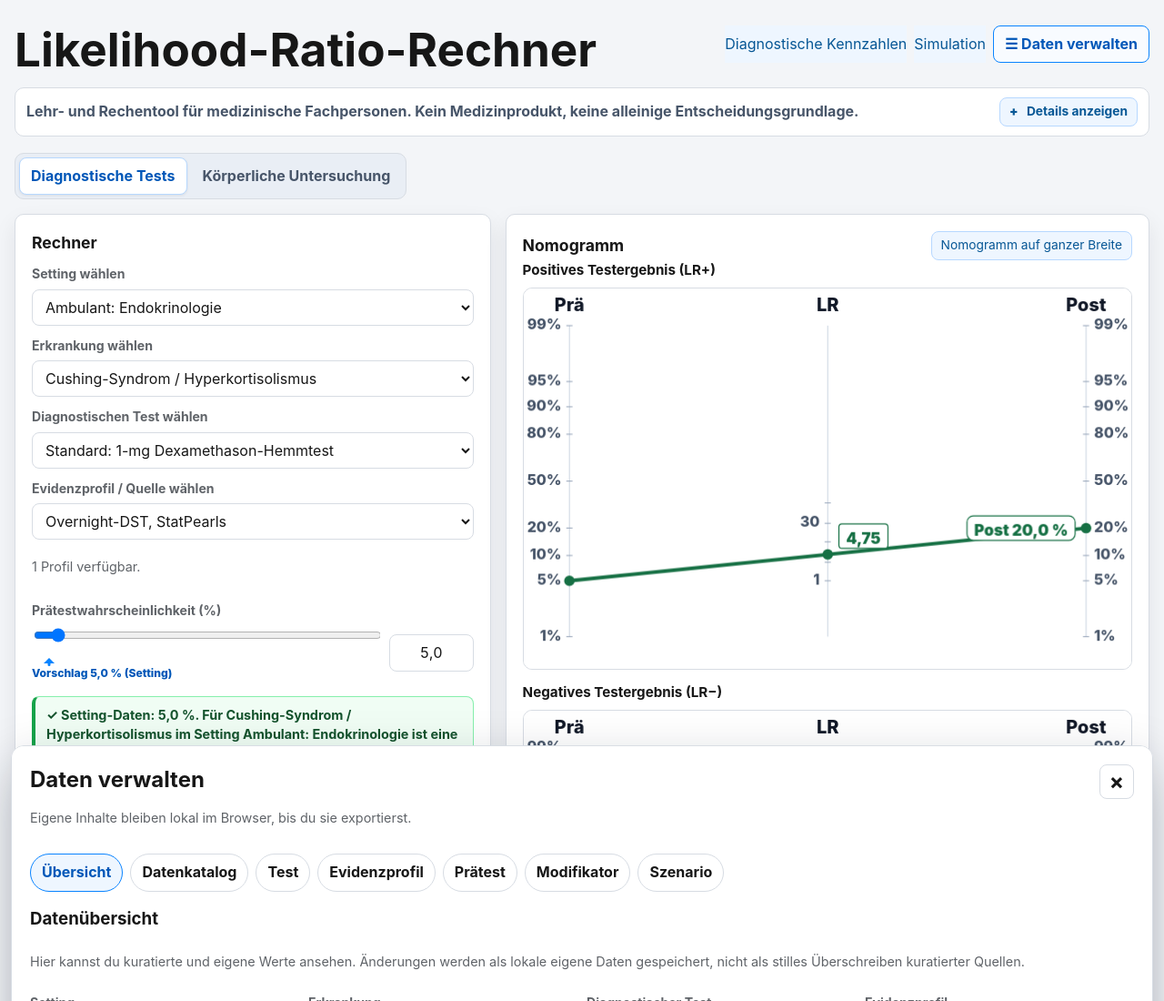
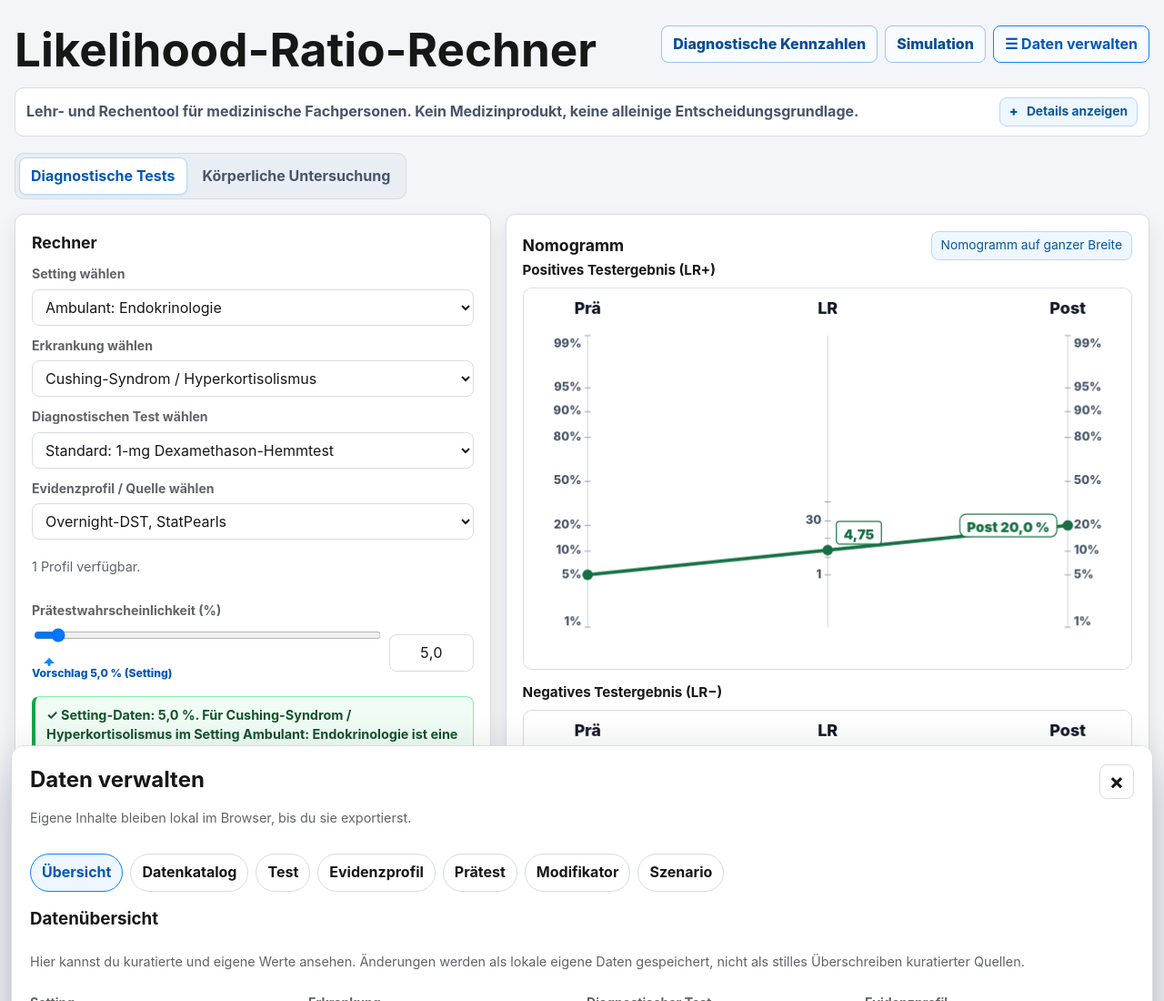
Before and after one commit to bummsgeordy/LikelihoodMD, a website built with Vite: page index.html in a window 1280 px wide. Shown: the top 1100 px of the page at 91% size. Built offline with nearby package versions, Linux system fonts and the light colour scheme.

Commit message:
Polish reporting and nomogram layout

```diff
--- a/src/lib/nomogram.ts
+++ b/src/lib/nomogram.ts
@@ -43,9 +43,9 @@ export function ratioTicksForMode(mode: NomogramMode): number[] {
 
 export function createNomogramLayout({ width, height }: NomogramDimensions): NomogramLayout {
   const scale = Math.min(width / 980, height / 560);
-  const top = 60 * scale;
-  const bottom = height - 52 * scale;
-  const sideMargin = Math.max(58 * scale, Math.min(86 * scale, width * 0.075));
+  const top = Math.max(66 * scale, 52);
+  const bottom = height - Math.max(58 * scale, 46);
+  const sideMargin = Math.max(92 * scale, Math.min(126 * scale, width * 0.105));
   return {
     top,
     bottom,
--- a/src/main.ts
+++ b/src/main.ts
@@ -206,11 +206,6 @@ app.innerHTML = `
         <div class="modifier-impact hidden" id="resultModifierImpact"></div>
       </section>
 
-      <section class="card decision-card" id="decisionModifierCard" aria-labelledby="decisionModifierTitle">
-        <h2 id="decisionModifierTitle">Welche Information verändert die Entscheidung am stärksten?</h2>
-        <div id="decisionModifierContent"></div>
-      </section>
-
       </div>
       <div class="calculator-column calculator-column-secondary">
       <section class="card nomogram-card" id="nomogramCard" aria-labelledby="nomogramTitle">
@@ -238,6 +233,11 @@ app.innerHTML = `
           <p>Das Nomogramm macht sichtbar, wie ein Testergebnis die Wahrscheinlichkeit einer Erkrankung verändert: links steht die Ausgangswahrscheinlichkeit, in der Mitte die Likelihood-Ratio und rechts die daraus entstehende Posttestwahrscheinlichkeit. So wird erkennbar, ob ein Test die klinische Entscheidung wahrscheinlich wirklich verändert.</p>
           <p class="muted">Weiterlesen: <a href="https://www.healthknowledge.org.uk/content/pre-and-post-test-probability" target="_blank" rel="noopener noreferrer">Health Knowledge</a> und <a href="https://ebm.bmj.com/content/18/4/125" target="_blank" rel="noopener noreferrer">BMJ Evidence-Based Medicine</a>.</p>
         </div>
+      </section>
+
+      <section class="card decision-card" id="decisionModifierCard" aria-labelledby="decisionModifierTitle">
+        <h2 id="decisionModifierTitle">Welche Information verändert die Entscheidung am stärksten?</h2>
+        <div id="decisionModifierContent"></div>
       </section>
 
       <section class="card diagnostic-chain-card" id="diagnosticChainCard" aria-labelledby="diagnosticChainTitle">
@@ -1437,6 +1437,30 @@ function formatCount(value: number): string {
   return value.toLocaleString('de-DE', { maximumFractionDigits: 0 });
 }
 
+function cohortExplanationParts(
+  profile: EvidenceProfile,
+  result: CalculationResult,
+  positiveLabel: string,
+  negativeLabel: string
+): { estimated: boolean; title: string; positive: string; negative: string } | null {
+  const performance = testPerformanceForCohort(profile, result);
+  if (!performance) return null;
+
+  const diseased = roundedCount(result.pretestProbability * 1000);
+  const notDiseased = 1000 - diseased;
+  const truePositive = roundedCount(diseased * performance.sensitivity);
+  const falsePositive = roundedCount(notDiseased * (1 - performance.specificity));
+  const falseNegative = Math.max(0, diseased - truePositive);
+  const trueNegative = Math.max(0, notDiseased - falsePositive);
+  const note = performance.estimated ? ' Geschätzt aus LR+/LR−, weil Sensitivität/Spezifität nicht separat hinterlegt sind.' : '';
+  return {
+    estimated: performance.estimated,
+    title: 'Anschaulich bei 1000 ähnlichen Patienten',
+    positive: `Etwa ${formatCount(diseased)} hätten die Erkrankung. Bei ${positiveLabel} wären etwa ${formatCount(truePositive)} richtig positiv und ${formatCount(falsePositive)} falsch positiv.`,
+    negative: `Bei ${negativeLabel} wären etwa ${formatCount(trueNegative)} richtig negativ und ${formatCount(falseNegative)} falsch negativ.${note}`
+  };
+}
+
 function renderCohortExplanation(
   element: HTMLElement,
   profile: EvidenceProfile,
@@ -1445,28 +1469,20 @@ function renderCohortExplanation(
   negativeLabel: string
 ): void {
   element.textContent = '';
-  const performance = testPerformanceForCohort(profile, result);
-  if (!performance) {
+  const explanation = cohortExplanationParts(profile, result, positiveLabel, negativeLabel);
+  if (!explanation) {
     element.className = 'cohort-explanation warning';
     element.textContent = 'Für eine 1000er-Erklärung fehlen Sensitivität/Spezifität; aus den vorhandenen LR-Werten lässt sich keine plausible Näherung ableiten.';
     return;
   }
 
-  const diseased = roundedCount(result.pretestProbability * 1000);
-  const notDiseased = 1000 - diseased;
-  const truePositive = roundedCount(diseased * performance.sensitivity);
-  const falsePositive = roundedCount(notDiseased * (1 - performance.specificity));
-  const falseNegative = Math.max(0, diseased - truePositive);
-  const trueNegative = Math.max(0, notDiseased - falsePositive);
-  const note = performance.estimated ? ' Geschätzt aus LR+/LR−, weil Sensitivität/Spezifität nicht separat hinterlegt sind.' : '';
-
-  element.className = `cohort-explanation${performance.estimated ? ' estimated' : ''}`;
+  element.className = `cohort-explanation${explanation.estimated ? ' estimated' : ''}`;
   const title = document.createElement('strong');
-  title.textContent = 'Anschaulich bei 1000 ähnlichen Patienten';
+  title.textContent = explanation.title;
   const positive = document.createElement('p');
-  positive.textContent = `Etwa ${formatCount(diseased)} hätten die Erkrankung. Bei ${positiveLabel} wären etwa ${formatCount(truePositive)} richtig positiv und ${formatCount(falsePositive)} falsch positiv.`;
+  positive.textContent = explanation.positive;
   const negative = document.createElement('p');
-  negative.textContent = `Bei ${negativeLabel} wären etwa ${formatCount(trueNegative)} richtig negativ und ${formatCount(falseNegative)} falsch negativ.${note}`;
+  negative.textContent = explanation.negative;
   element.append(title, positive, negative);
 }
 
@@ -3021,6 +3037,7 @@ async function copySummary(): Promise<void> {
   const { test, profile, assumption, pretestResolution, result } = currentCalculation();
   const selectedCondition = getSelectedCondition();
   const selectedSetting = getSelectedSetting();
+  const cohortExplanation = cohortExplanationParts(profile, result, 'positivem Test', 'negativem Test');
   const mismatch = selectedTestMatchesCondition(test)
     ? ''
     : `Warnung: Test für ${test.condition}, Prätestwahrscheinlichkeit für ${selectedCondition.label}.`;
@@ -3036,7 +3053,9 @@ async function copySummary(): Promise<void> {
     `LR+: ${formatRatio(result.lrPositive)} | LR−: ${formatRatio(result.lrNegative)}`,
     `Posttest positiv: ${formatPercent(result.postPositiveProbability)}`,
     `Posttest negativ: ${formatPercent(result.postNegativeProbability)}`,
-    `PPV: ${formatPercent(result.ppv)} | NPV: ${formatPercent(result.npv)}`
+    `PPV: ${formatPercent(result.ppv)} | NPV: ${formatPercent(result.npv)}`,
+    cohortExplanation ? '' : 'Anschaulich bei 1000 ähnlichen Patienten: Für dieses Profil fehlen Sensitivität/Spezifität oder eine plausible LR-basierte Näherung.',
+    cohortExplanation ? `${cohortExplanation.title}: ${cohortExplanation.positive} ${cohortExplanation.negative}` : ''
   ].filter(Boolean);
   await navigator.clipboard.writeText(lines.join('\n'));
   setMessage(controls.actionMessage, 'Kurzbericht kopiert.');
--- a/src/styles.css
+++ b/src/styles.css
@@ -126,7 +126,21 @@ button:hover {
 .info-link {
   display: inline-flex;
   align-items: center;
+  min-height: 38px;
+  padding: 8px 12px;
+  border: 1px solid #93c5fd;
+  border-radius: 8px;
+  background: #f8fbff;
+  color: #064d94;
+  font-weight: 800;
   text-decoration: none;
+}
+
+.info-link:hover,
+.info-link:focus-visible {
+  border-color: var(--accent);
+  background: #e8f3ff;
+  color: var(--accent-strong);
 }
 
 .hero h1 {
--- a/src/ui/renderNomogram.ts
+++ b/src/ui/renderNomogram.ts
@@ -45,9 +45,9 @@ function drawSingleNomogramOnCanvas(
   }
   context.setTransform(deviceScale, 0, 0, deviceScale, 0, 0);
   const layout = createNomogramLayout({ width, height });
-  const axisTitleFont = Math.max(22 * layout.scale, 20);
-  const tickFont = Math.max(18 * layout.scale, 16);
-  const valueFont = Math.max(19 * layout.scale, 17);
+  const axisTitleFont = Math.max(20 * layout.scale, 18);
+  const tickFont = Math.max(15 * layout.scale, 13);
+  const valueFont = Math.max(17 * layout.scale, 15);
   const pointRadius = Math.max(6.4 * layout.scale, 5.8);
   const lineWidth = Math.max(4.2 * layout.scale, 3.8);
   const points = nomogramPoints(result.pretestProbability, likelihoodRatio, posttestProbability, layout);
@@ -65,7 +65,7 @@ function drawSingleNomogramOnCanvas(
     context.fillStyle = '#111827';
     context.font = `850 ${axisTitleFont}px -apple-system, BlinkMacSystemFont, "Segoe UI", sans-serif`;
     context.textAlign = 'center';
-    context.fillText(axisLabel, x, Math.max(30 * layout.scale, 25));
+    context.fillText(axisLabel, x, Math.max(30 * layout.scale, 28));
     context.font = `850 ${tickFont}px -apple-system, BlinkMacSystemFont, "Segoe UI", sans-serif`;
     let lastLabelY = Number.NEGATIVE_INFINITY;
     ticks.forEach(tick => {
@@ -82,7 +82,8 @@ function drawSingleNomogramOnCanvas(
       const skipForCurrentValue = axisLabel === 'LR' && Math.abs(y - points.lr.y) < Math.max(28 * layout.scale, 25);
       const skipForCollision = Math.abs(y - lastLabelY) < minTickGap;
       if (!skipForCurrentValue && !skipForCollision) {
-        context.fillText(text, x === layout.xPost ? x + 13 * layout.scale : x - 13 * layout.scale, y + 6 * layout.scale);
+        const labelX = x === layout.xPost ? x + 10 * layout.scale : x - 10 * layout.scale;
+        context.fillText(text, labelX, clamp(y + 5 * layout.scale, layout.top + tickFont, layout.bottom - 2));
         lastLabelY = y;
       }
     });
@@ -114,11 +115,11 @@ function drawSingleNomogramOnCanvas(
   const endpointLabelHeight = valueFont + endpointPaddingY * 2;
   const endpointLabelWidth = context.measureText(endpointLabel).width;
   const endpointBoxWidth = endpointLabelWidth + endpointPaddingX * 2;
-  const endpointBoxX = clamp(
-    points.post.x - endpointBoxWidth - Math.max(16 * layout.scale, 12),
-    layout.xLr + Math.max(18 * layout.scale, 12),
-    width - endpointBoxWidth - 12
-  );
+  let endpointBoxX = points.post.x - endpointBoxWidth - Math.max(16 * layout.scale, 12);
+  endpointBoxX = clamp(endpointBoxX, layout.xLr + Math.max(12 * layout.scale, 10), width - endpointBoxWidth - 10);
+  if (endpointBoxX + endpointBoxWidth > points.post.x - pointRadius - 4) {
+    endpointBoxX = clamp(points.post.x - endpointBoxWidth - pointRadius - 8, layout.xLr + 8, width - endpointBoxWidth - 10);
+  }
   const endpointBoxY = clamp(
     points.post.y - endpointLabelHeight / 2,
     layout.top + 4,
@@ -140,7 +141,7 @@ function drawSingleNomogramOnCanvas(
   const labelPaddingY = Math.max(6 * layout.scale, 5);
   const labelWidth = context.measureText(ratioLabel).width + labelPaddingX * 2;
   const labelHeight = valueFont + labelPaddingY * 2;
-  const labelX = layout.xLr + 18 * layout.scale;
+  const labelX = clamp(layout.xLr + 14 * layout.scale, 8, width - labelWidth - 8);
   const labelY = clamp(points.lr.y - labelHeight - 10 * layout.scale, layout.top + 4 * layout.scale, layout.bottom - labelHeight - 4 * layout.scale);
   context.fillStyle = '#fff';
   context.strokeStyle = color;
```
Also changed, not shown: public/info/vierfeldertafel/index.html (+0 -10 lines), README.md.
